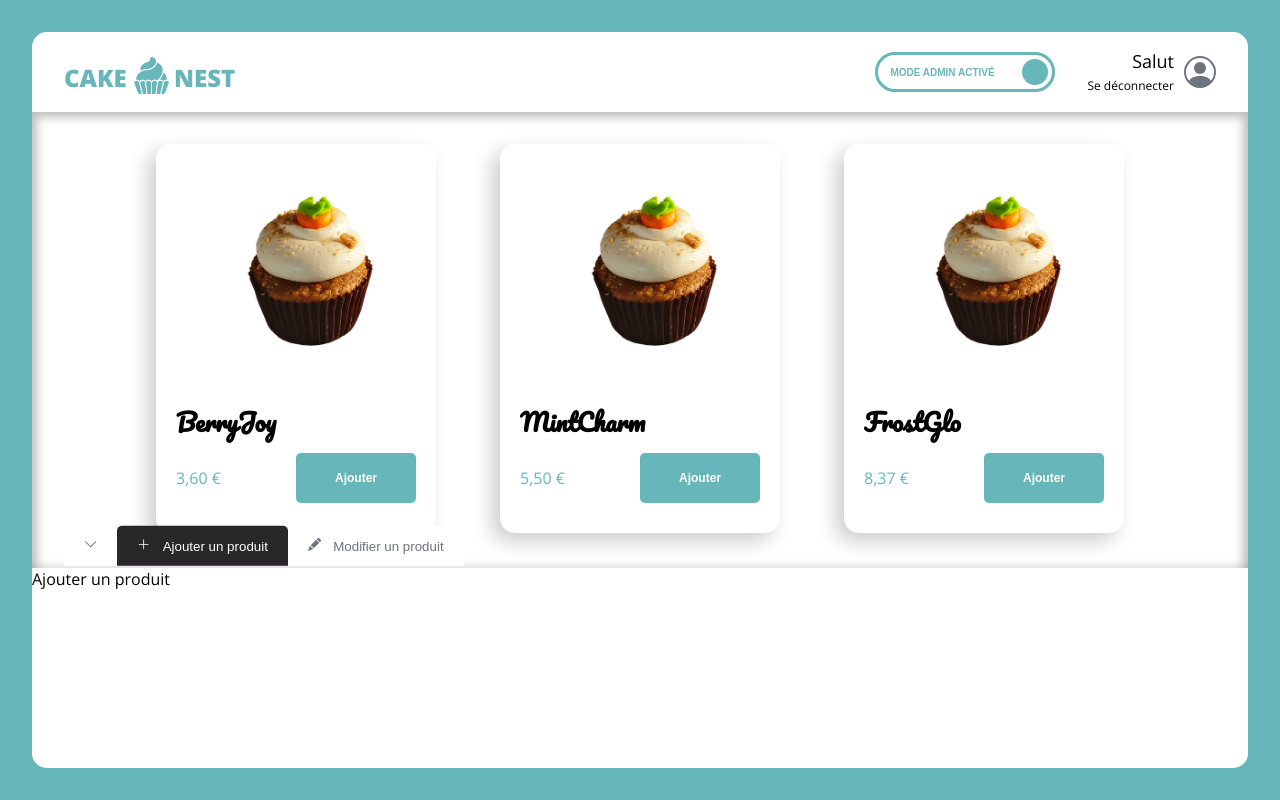
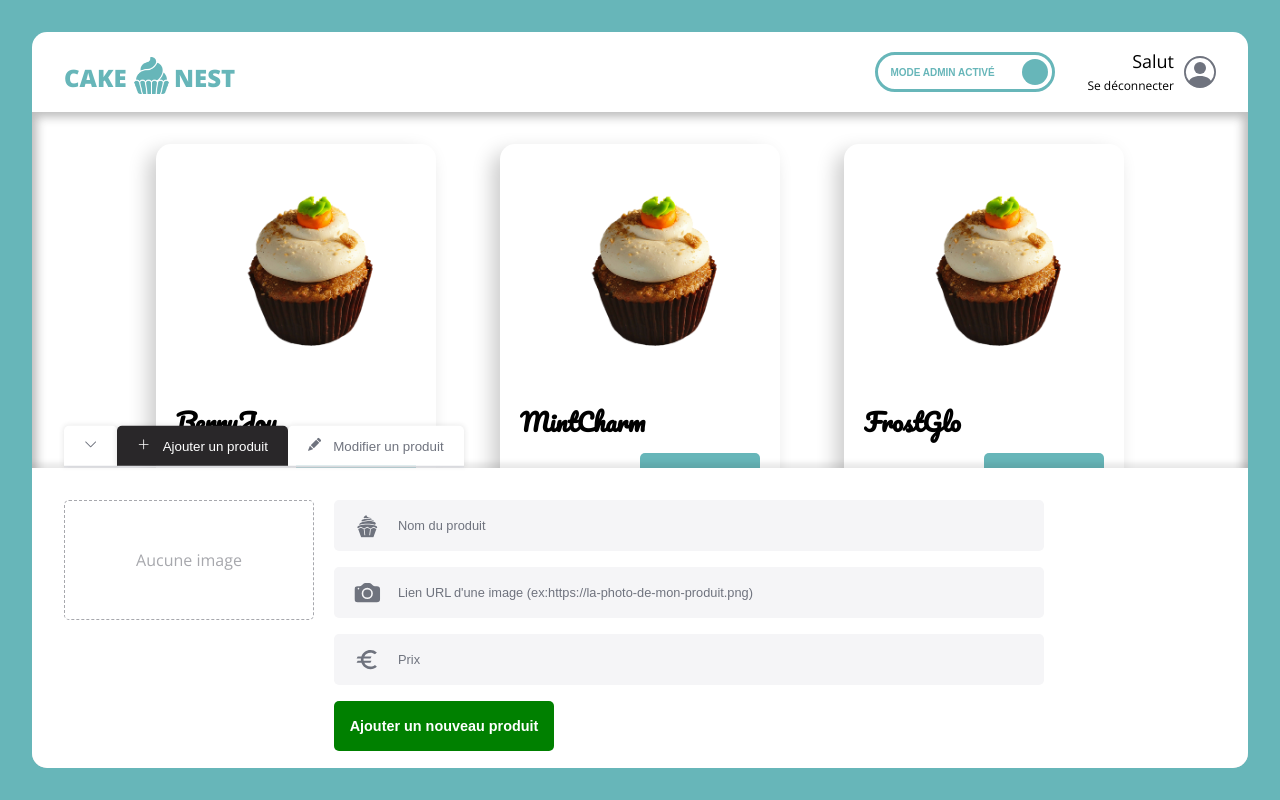
Before and after one commit to Atthis/cda-react-cake-nest, a React (Vite) app: page /commandes in a window 1280 px wide. Built offline with nearby package versions, Linux system fonts and the light colour scheme.

Commit message:
create add form

```diff
--- a/src/components/ButtonBasic.jsx
+++ b/src/components/ButtonBasic.jsx
@@ -9,10 +9,10 @@ const ButtonBasicStyled = styled.button`
   width: ${props => props.$width || '100%'};
   height: 50px;
   margin-block: 0.833em;
-  padding-block: 1.333em;
+  padding-block: 0.9em;
   border: none;
   border-radius: ${theme.borderRadius.round};
-  background-color: ${theme.colors.primary};
+  background-color: ${props => props.$bgColor || theme.colors.primary};
   font-size: ${props => props.$fontSize || theme.fonts.size.P3};
   font-weight: 700;
   color: ${theme.colors.white};
@@ -28,9 +28,9 @@ const ButtonBasicStyled = styled.button`
   }
 `;
 
-function ButtonBasic({ label, icon, fontSize, width }) {
+function ButtonBasic({ label, icon, fontSize = '1rem', width = 'auto', bgColor = theme.colors.primary }) {
   return (
-    <ButtonBasicStyled $fontSize={fontSize} $width={width}>
+    <ButtonBasicStyled $fontSize={fontSize} $width={width} $bgColor={bgColor}>
       {label} {icon && icon}
     </ButtonBasicStyled>
   );
--- a/src/components/Input.jsx
+++ b/src/components/Input.jsx
@@ -3,17 +3,18 @@ import styled from 'styled-components';
 import { theme } from '../utils';
 
 const InputStyled = styled.div`
-  --input-height: 50px;
+  --input-height: 3.125em;
   --input-padd-left: 5em;
 
   position: relative;
+  font-size: ${props => props.$fontSize};
 
   input {
     display: block;
     width: 100%;
     height: var(--input-height);
-    margin-block: ${theme.spacing.md};
-    padding-block: ${theme.spacing.lg};
+    margin-block: 1.25em;
+    padding-block: 2em;
     padding-left: var(--input-padd-left);
     border: none;
     border-radius: ${theme.borderRadius.round};
@@ -22,17 +23,44 @@ const InputStyled = styled.div`
 
   .input-icon {
     position: absolute;
-    top: calc(var(--input-height) / 2);
+    top: calc(var(--input-height) / 4);
     left: 0;
     font-size: 2em;
-    color: ${theme.colors.greyMedium};
-    transform: translate(80%, -30%);
+    color: inherit;
+    transform: translate(80%, -28%);
   }
+
+  ${props => {
+    const inputTheme = props.$theme;
+    switch (inputTheme) {
+      case 'light':
+        return `
+          color: ${theme.colors.greyBlue};
+
+        input {
+          background-color: ${theme.colors.white};
+          &::placeholder {
+            color: ${theme.colors.greyDark};
+          }
+        }`;
+      case 'dark':
+        return `
+          color: ${theme.colors.greyDark};
+
+          input {
+            background-color: ${theme.colors.background_white};
+
+            &::placeholder {
+              color: ${theme.colors.greyDark};
+            }
+        }`;
+    }
+  }}
 `;
 
-function Input({ icon, type, name, placeholder, required, autoComplete }) {
+function Input({ icon, type, name, placeholder, required = false, autoComplete = null, theme = 'light', fontSize = '1rem' }) {
   return (
-    <InputStyled>
+    <InputStyled $theme={theme} $fontSize={fontSize}>
       {icon && icon}
       <input type={type} name={name} id={name} placeholder={placeholder} required={required} autoComplete={autoComplete} />
     </InputStyled>
--- a/src/components/PanelTab.jsx
+++ b/src/components/PanelTab.jsx
@@ -14,6 +14,7 @@ const PanelTabStyled = styled.button`
   border-top-right-radius: ${theme.borderRadius.round};
 
   color: ${theme.colors.greyDark};
+  box-shadow: 0px 0px 5px 1px hsla(0, 0%, 20%, 0.1);
 
   &.is-active {
     background-color: ${theme.colors.background_dark};
--- /dev/null
+++ b/src/components/ProductPreview.jsx
@@ -0,0 +1,32 @@
+import React from 'react';
+import styled from 'styled-components';
+import { theme } from '../utils';
+
+const ProductPreviewStyled = styled.div`
+  display: flex;
+  justify-content: center;
+  align-items: center;
+  width: 250px;
+  min-height: 120px;
+
+  ${props =>
+    props.imgUrl
+      ? `
+    border: none;
+    border-radius: 0;
+  `
+      : `
+    border: 1px dashed ${theme.colors.greyMedium};
+    border-radius: ${theme.borderRadius.round};
+  `}
+
+  p {
+    color: ${theme.colors.greyMedium};
+  }
+`;
+
+function ProductPreview({ imgUrl }) {
+  return <ProductPreviewStyled>{imgUrl ? <img src={imgUrl} alt='aperçu image produit' /> : <p>Aucune image</p>}</ProductPreviewStyled>;
+}
+
+export default ProductPreview;
--- a/src/components/UserInfos.jsx
+++ b/src/components/UserInfos.jsx
@@ -6,6 +6,7 @@ import { UserContext } from '../App';
 import Logo from './Logo';
 import { BsPersonCircle } from 'react-icons/bs';
 import { theme } from '../utils';
+import { AdminContext } from '../views/shopPage/ShopPage';
 
 const UserInfosStyled = styled.section`
   display: flex;
@@ -40,9 +41,11 @@ const UserInfosStyled = styled.section`
 
 function UserInfos() {
   const { username, setUsername } = useContext(UserContext);
+  const { setIsAdmin } = useContext(AdminContext);
 
   function handleClick() {
     setUsername('');
+    setIsAdmin(false);
   }
 
   return (
--- a/src/views/login/LoginForm.jsx
+++ b/src/views/login/LoginForm.jsx
@@ -53,7 +53,7 @@ function LoginForm() {
 
   return (
     <Form onSubmit={handleSubmit}>
-      <Input icon={<BsPersonCircle className='input-icon' />} type='text' name='username' placeholder='Entrez votre prénom...' required={true} autocomplete='name' />
+      <Input icon={<BsPersonCircle className='input-icon' />} type='text' name='username' placeholder='Entrez votre prénom...' required={true} autocomplete='name' theme='light' />
       <ButtonBasic label={'Mon espace'} icon={<BsChevronRight className='btn-icon' />} fontSize={theme.fonts.size.P3} width={'100%'} />
     </Form>
   );
--- a/src/views/shopPage/admin/AddProduct.jsx
+++ b/src/views/shopPage/admin/AddProduct.jsx
@@ -1,7 +1,12 @@
 import React from 'react';
+import ProductForm from './ProductForm';
 
-function AddProduct() {
-  return <div>Ajouter un produit</div>;
+function AddProduct({ addProduct }) {
+  return (
+    <div>
+      <ProductForm handleOnSubmit={addProduct} formType='add' />
+    </div>
+  );
 }
 
 export default AddProduct;
--- a/src/views/shopPage/admin/AdminPanel.jsx
+++ b/src/views/shopPage/admin/AdminPanel.jsx
@@ -17,13 +17,15 @@ const AdminPanelStyled = styled.aside`
   background-color: ${theme.colors.white};
 
   box-shadow: 0px 0px 5px 5px hsla(0, 0%, 15%, 0.1);
+  transition: all 0.3s ease-in-out;
+
   ${props =>
     props.$isCollapsed
       ? `
     height: 0;
     `
       : `
-    height: 200px;
+    height: 300px;
     `}
 
   nav {
@@ -57,6 +59,10 @@ function AdminPanel() {
     setAdminPanelState(newAdminPanelState);
   }
 
+  function handleCreate(values) {}
+
+  function handleUpdate(values) {}
+
   return (
     <AdminPanelStyled $isCollapsed={adminPanelState.isCollapsed}>
       <nav>
@@ -64,7 +70,13 @@ function AdminPanel() {
         <PanelTab icon={<BsPlusLg />} label='Ajouter un produit' action={handleCreateBtn} className={adminPanelState.formType === 'add' ? 'is-active' : ''} />
         <PanelTab icon={<BsFillPencilFill />} label='Modifier un produit' action={handleUpdateBtn} className={adminPanelState.formType === 'update' ? 'is-active' : ''} />
       </nav>
-      {adminPanelState.formType === 'add' ? <AddProduct /> : adminPanelState.formType === 'update' ? <UpdateProduct /> : <p>Erreur de type de formulaire</p>}
+      {adminPanelState.formType === 'add' ? (
+        <AddProduct addProduct={handleUpdate} />
+      ) : adminPanelState.formType === 'update' ? (
+        <UpdateProduct updateProduct={handleUpdate} />
+      ) : (
+        <p>Erreur de type de formulaire</p>
+      )}
     </AdminPanelStyled>
   );
 }
--- /dev/null
+++ b/src/views/shopPage/admin/ProductForm.jsx
@@ -0,0 +1,68 @@
+import React, { useState } from 'react';
+import styled from 'styled-components';
+import ProductPreview from '../../../components/ProductPreview';
+import Input from '../../../components/Input';
+import { GiCupcake } from 'react-icons/gi';
+import { BsFillCameraFill } from 'react-icons/bs';
+import { MdOutlineEuro } from 'react-icons/md';
+import { FiCheck } from 'react-icons/fi';
+import ButtonBasic from '../../../components/ButtonBasic';
+import { theme } from '../../../utils';
+
+const ProductFormStyled = styled.form`
+  display: flex;
+  align-items: flex-start;
+  margin: ${theme.spacing.lg} auto 0 ${theme.spacing.lg};
+
+  .form-inputs-container {
+    width: clamp(450px, 60%, 750px);
+    margin-left: ${theme.spacing.md};
+
+    input:first-of-type {
+      margin-top: 0;
+    }
+  }
+`;
+
+function ProductForm({ handleOnSubmit, formType }) {
+  const [formValues, setFormValues] = useState(null);
+
+  const inputFontSize = '0.8rem';
+  const inputTheme = 'dark';
+
+  function handleSubmit() {
+    handleOnSubmit(formValues);
+  }
+
+  function handleChange(e) {
+    const currentFormValues = '';
+    console.log(e.target);
+  }
+
+  return (
+    <ProductFormStyled onSubmit={handleSubmit}>
+      <ProductPreview />
+      <div className='form-inputs-container'>
+        <Input icon={<GiCupcake className='input-icon' />} type='text' name='product-name' placeholder='Nom du produit' theme={inputTheme} fontSize={inputFontSize} />
+        <Input
+          icon={<BsFillCameraFill className='input-icon' />}
+          type='text'
+          name='product-img'
+          placeholder="Lien URL d'une image (ex:https://la-photo-de-mon-produit.png)"
+          theme={inputTheme}
+          fontSize={inputFontSize}
+        />
+        <Input icon={<MdOutlineEuro className='input-icon' />} type='text' name='product-price' placeholder='Prix' theme={inputTheme} fontSize={inputFontSize} />
+        {formType === 'add' ? (
+          <ButtonBasic label='Ajouter un nouveau produit' fontSize='0.9rem' width='220px' bgColor={theme.colors.green} />
+        ) : formType === 'update' ? (
+          <ButtonBasic label='Ajouter un nouveau produit' width='220px' bgColor={theme.colors.success} />
+        ) : (
+          <p>Type de formulaire inconnu</p>
+        )}
+      </div>
+    </ProductFormStyled>
+  );
+}
+
+export default ProductForm;
```
